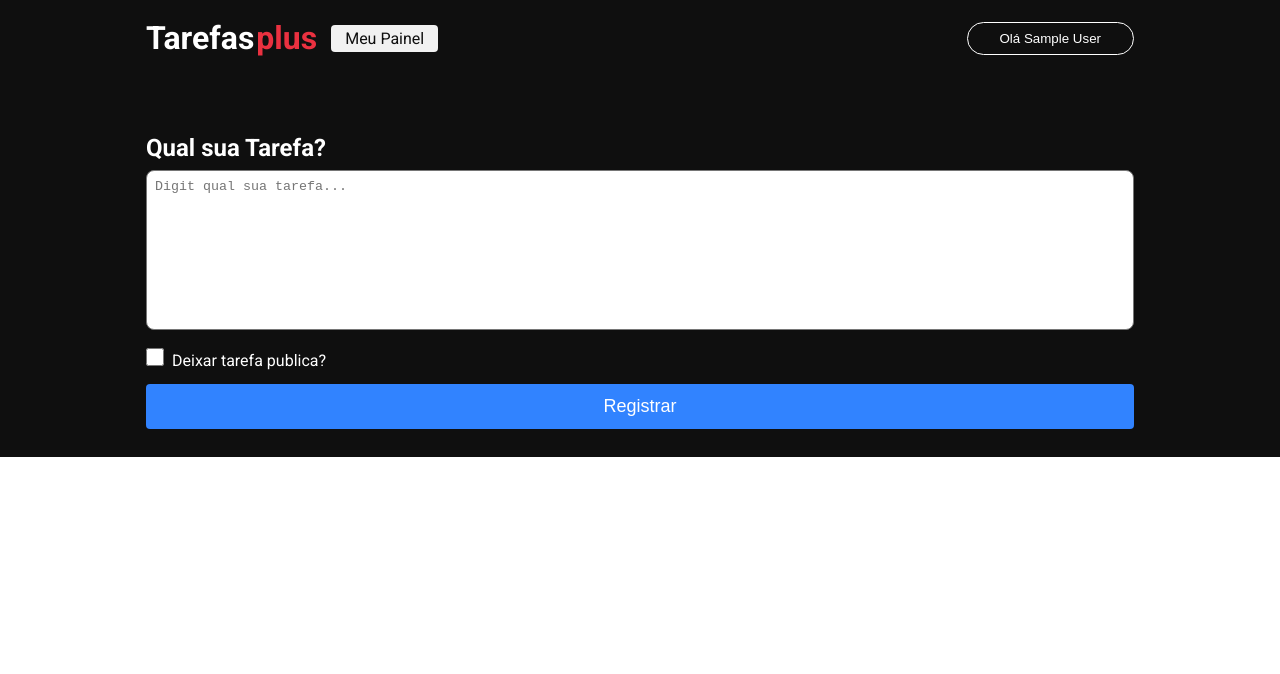
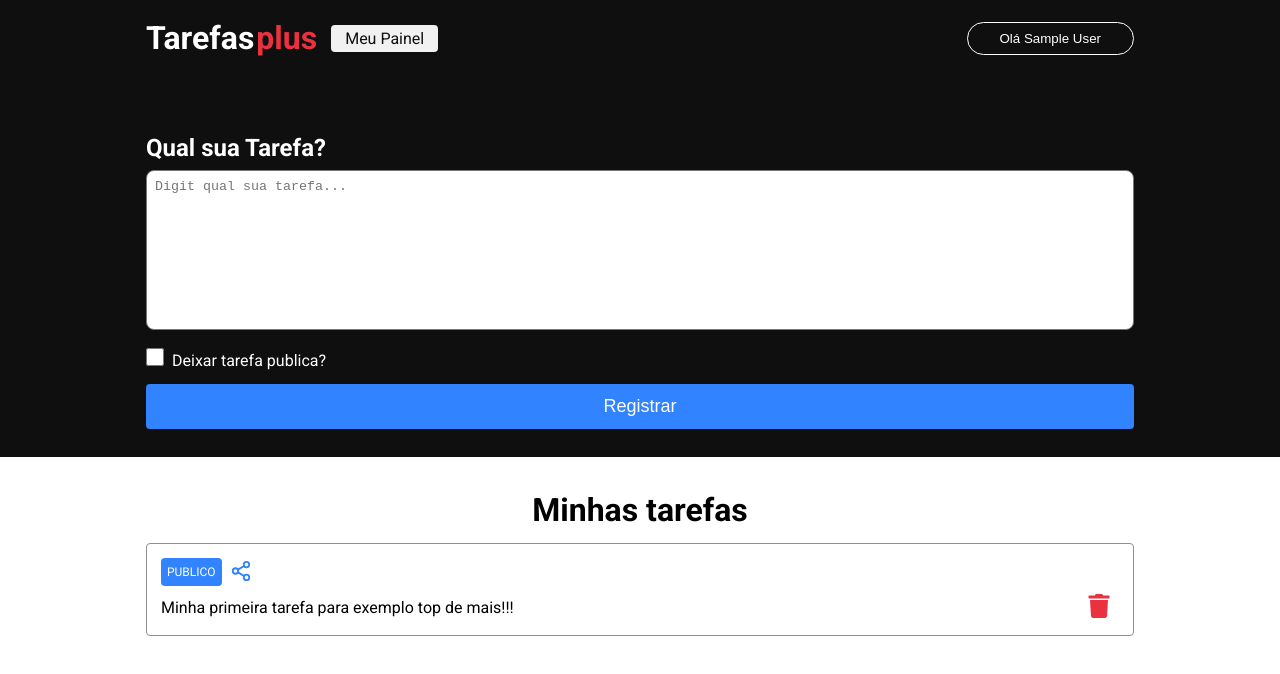
Before and after one commit to erick-d-ps/Tarefas-, a Next.js app: page /dashboard in a window 1280 px wide. Shown: the top 674 px of the page. Built offline with nearby package versions, Linux system fonts and the light colour scheme; no server answers; sample sign-in values are in the browser's storage.

Commit message:
criando pagina admin part2

```diff
--- a/src/pages/dashboard/index.tsx
+++ b/src/pages/dashboard/index.tsx
@@ -4,6 +4,8 @@
 
 import { getSession } from "next-auth/react";
 import { Textarea } from "@/src/components/textarea";
+import { FiShare2 } from 'react-icons/fi'
+import { FaTrash } from 'react-icons/fa'
 
 export default function Dashboard() {
   return (
@@ -28,6 +30,33 @@
             </form>
           </div>
         </section>
+
+        <section className={styles.taskContainer}>
+          <h1>Minhas tarefas</h1>
+
+          <article className={styles.task}>
+            <div className={styles.tagContainer}>
+              <label className={styles.tag}>PUBLICO</label>
+              <button className={styles.shareButton}>
+               <FiShare2
+                 size={22}
+                 color="#3183ff"
+               />
+              </button>
+            </div>
+
+            <div className={styles.taskContent}>
+              <p>Minha primeira tarefa para exemplo top de mais!!!</p>
+              <button className={styles.trashButton}>
+                <FaTrash
+                  size={24}
+                  color="#ea3140"
+                />
+              </button>
+            </div>
+          </article>
+
+        </section>
       </main>
     </div>
   );
--- a/src/pages/dashboard/styles.module.css
+++ b/src/pages/dashboard/styles.module.css
@@ -46,3 +46,75 @@
   padding: 12px 0;
   font-size: 18px
 }
+
+.taskContainer {
+  margin: 34px auto 0 auto;
+  padding: 0 18px;
+  width: 100%;
+  max-width: 1024px;
+  font-display: flex;
+  flex-direction: column;
+}
+
+.taskContainer a {
+  text-decoration: none;
+  color: #0f0f0f;
+}
+
+.taskContainer h1 {
+  text-align: center;
+  font-size: 32px;
+  margin-bottom: 14px;
+}
+
+.task {
+  margin-bottom: 14px;
+  line-height: 150%;
+  display: flex;
+  flex-direction: column;
+  align-items: flex-start;
+  border: 1.5px solid #909090;
+  border-radius: 4px;
+  padding: 14px;
+}
+
+.tagContainer {
+  display: flex;
+  align-items: center;
+  justify-content: center;
+  margin-bottom: 8px;
+}
+
+.tag {
+  background-color: #3183ff;
+  padding: 2px 6px;
+  color: #fff;
+  border-radius: 4px;
+  font-size: 12px;
+}
+
+.shareButton {
+  background: transparent;
+  border: 0;
+  margin: 0 8px;
+  cursor: pointer;
+}
+
+.taskContent {
+  display: flex;
+  flex-direction: row;
+  align-items: center;
+  justify-content: space-between;
+  width: 100%;
+}
+
+.taskContent p {
+  white-space: pre-wrap;/*para respeitar as quebras de linhas digitada na textarea*/
+}
+
+.trashButton {
+  cursor:pointer;
+  background: transparent;
+  border: 0;
+  margin: 0 8px;
+}
```
